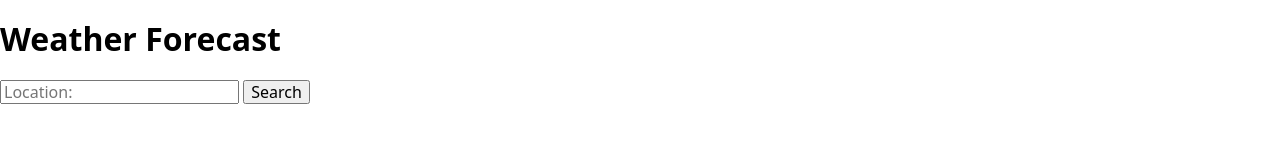
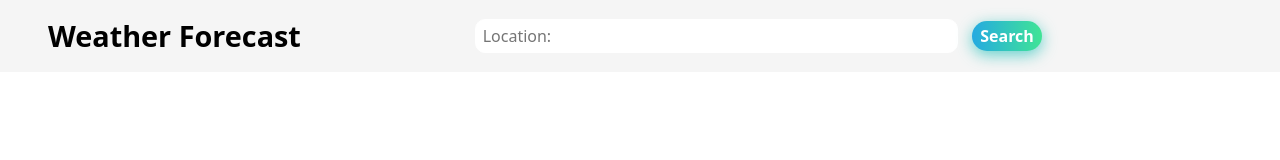
Before and after one commit to AlexS1302/weather-app, a website built with webpack: page src/template.html in a window 1280 px wide. Built offline with nearby package versions, Linux system fonts and the light colour scheme.

Commit message:
Add styling to search-btn

```diff
--- a/src/styles.css
+++ b/src/styles.css
@@ -12,7 +12,57 @@
 
 header {
     grid-area: header;
+    display: grid;
+    grid-template-columns: 0.5fr 1fr;
+    align-items: center;
+    background-color: #f5f5f5;
 }
+
+header > * {
+    margin-left: 3rem;
+}
+
+header h1 {
+    font-size: 1.8rem;
+}
+
+#search {
+    width: 60%;
+    padding: 7px;
+    border-radius: 10px;
+    border: 1px solid white;
+    margin-right: 10px;
+}
+
+#search:focus {
+    outline: none;
+}
+
+#search-btn {
+    width: 70px;
+    font-weight: 600;
+    color: #fff;
+    cursor: pointer;
+    height: 30px;
+    border: none;
+    background-size: 300% 100%;
+    border-radius: 30px;
+    transition: all 0.5s ease-in-out;
+}
+
+#search-btn:hover {
+    background-position: 100% 0;
+}
+
+#search-btn:focus {
+    outline: none;
+}
+
+#search-btn {
+    background-image: linear-gradient(to right, #25aae1, #40e495, #30dd8a, #2bb673);
+    box-shadow: 0 4px 15px 0 rgba(49, 196, 190, 0.75);
+}
+
 
 .today-forecast {
     grid-area: today-forecast;
--- a/src/template.html
+++ b/src/template.html
@@ -9,10 +9,12 @@
     <div class="grid-container">
         <header>
             <h1>Weather Forecast</h1>
-            <label for="search">
-                <input type="text" id="search" placeholder="Location:">
-            </label>
-            <button type="submit">Search</button>
+            <div class="search-location">
+                <label for="search">
+                    <input type="text" id="search" placeholder="Location:">
+                </label>
+                <button type="submit" id="search-btn">Search</button>
+            </div>
         </header>
 
         <div class="today-forecast"></div>
```
